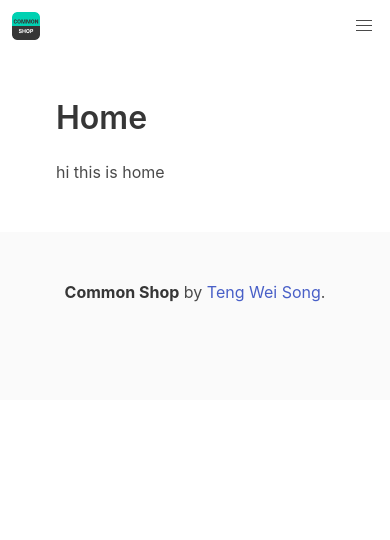
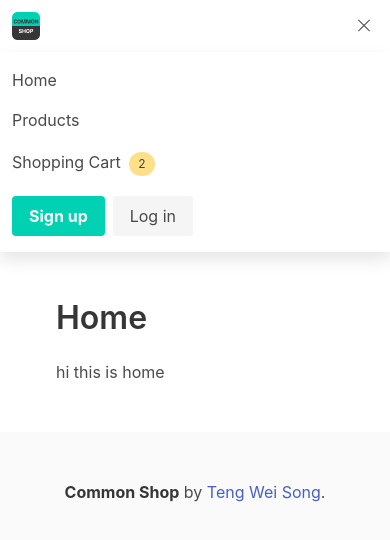
Before and after one commit to weisong0908/common-shop-web-client, a Vue app: page / in a window 390 px wide. Both pictures are taken after a click on the button 364 px from the left and 26 px from the top of the page. Shown: the top 540 px of the page. Built offline with nearby package versions, Linux system fonts and the light colour scheme.

Commit message:
show navbar burger on mobile view

```diff
--- a/src/components/Navbar.vue
+++ b/src/components/Navbar.vue
@@ -1,16 +1,21 @@
 <template>
   <nav class="navbar" role="navigation" aria-label="main navigation">
     <div class="navbar-brand">
-      <a class="navbar-item" href="/">
+      <router-link :to="{ name: 'home' }" class="navbar-item">
         <img src="../assets/logo.png" />
-      </a>
+      </router-link>
 
       <a
         role="button"
-        class="navbar-burger burger"
+        :class="
+          isNavbarBurgerMenuActive
+            ? 'navbar-burger burger is-active'
+            : 'navbar-burger burger'
+        "
         aria-label="menu"
         aria-expanded="false"
         data-target="navbarMenu"
+        @click="toggleNavbarBurgerMenu"
       >
         <span aria-hidden="true"></span>
         <span aria-hidden="true"></span>
@@ -18,7 +23,12 @@
       </a>
     </div>
 
-    <div id="navbarMenu" class="navbar-menu">
+    <div
+      id="navbarMenu"
+      :class="
+        isNavbarBurgerMenuActive ? 'navbar-menu is-active' : 'navbar-menu'
+      "
+    >
       <div class="navbar-start">
         <router-link
           class="navbar-item"
@@ -56,6 +66,7 @@
 export default {
   data() {
     return {
+      isNavbarBurgerMenuActive: false,
       pages: [
         {
           title: "Home",
@@ -71,6 +82,11 @@ export default {
         }
       ]
     };
+  },
+  methods: {
+    toggleNavbarBurgerMenu() {
+      this.isNavbarBurgerMenuActive = !this.isNavbarBurgerMenuActive;
+    }
   }
 };
 </script>
```
